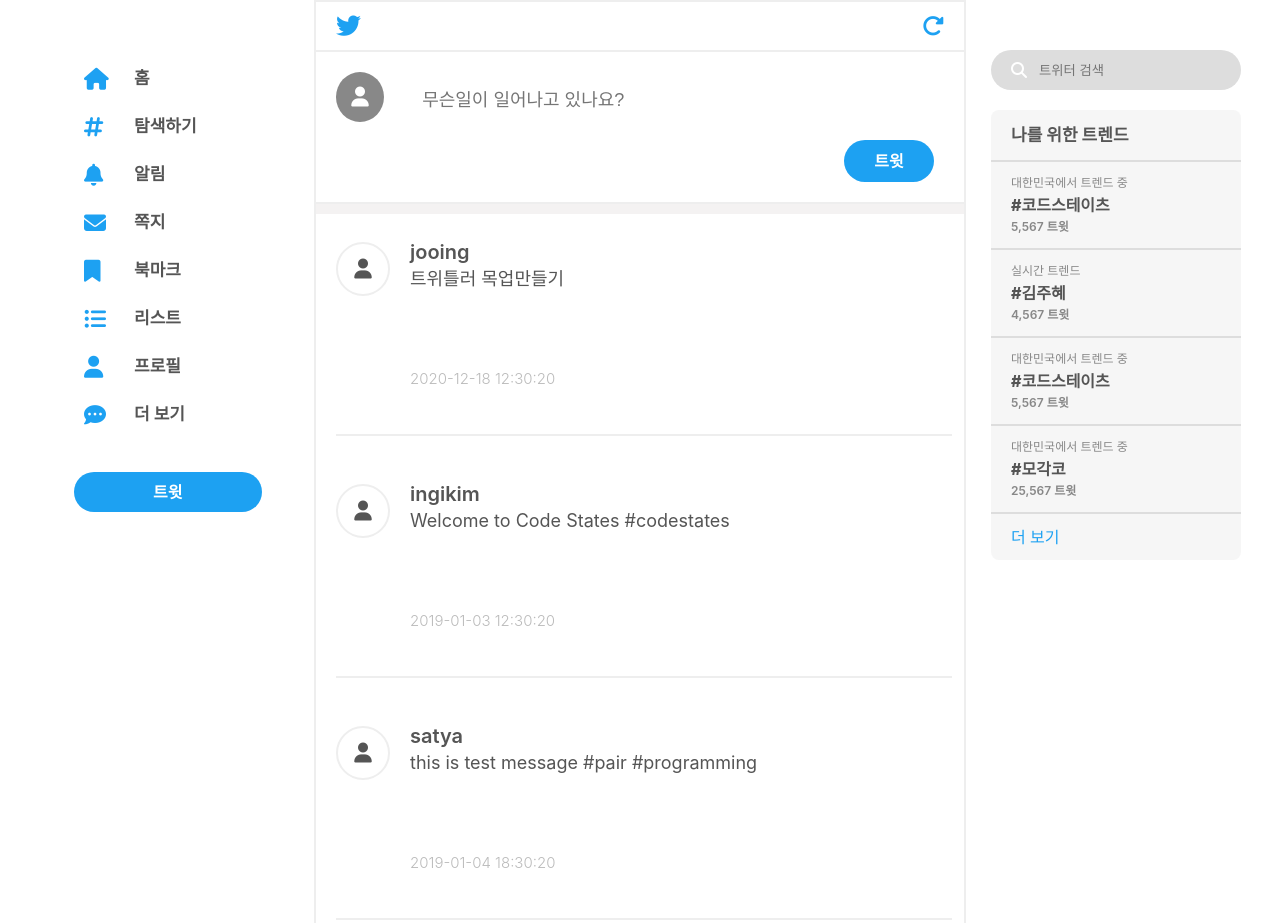
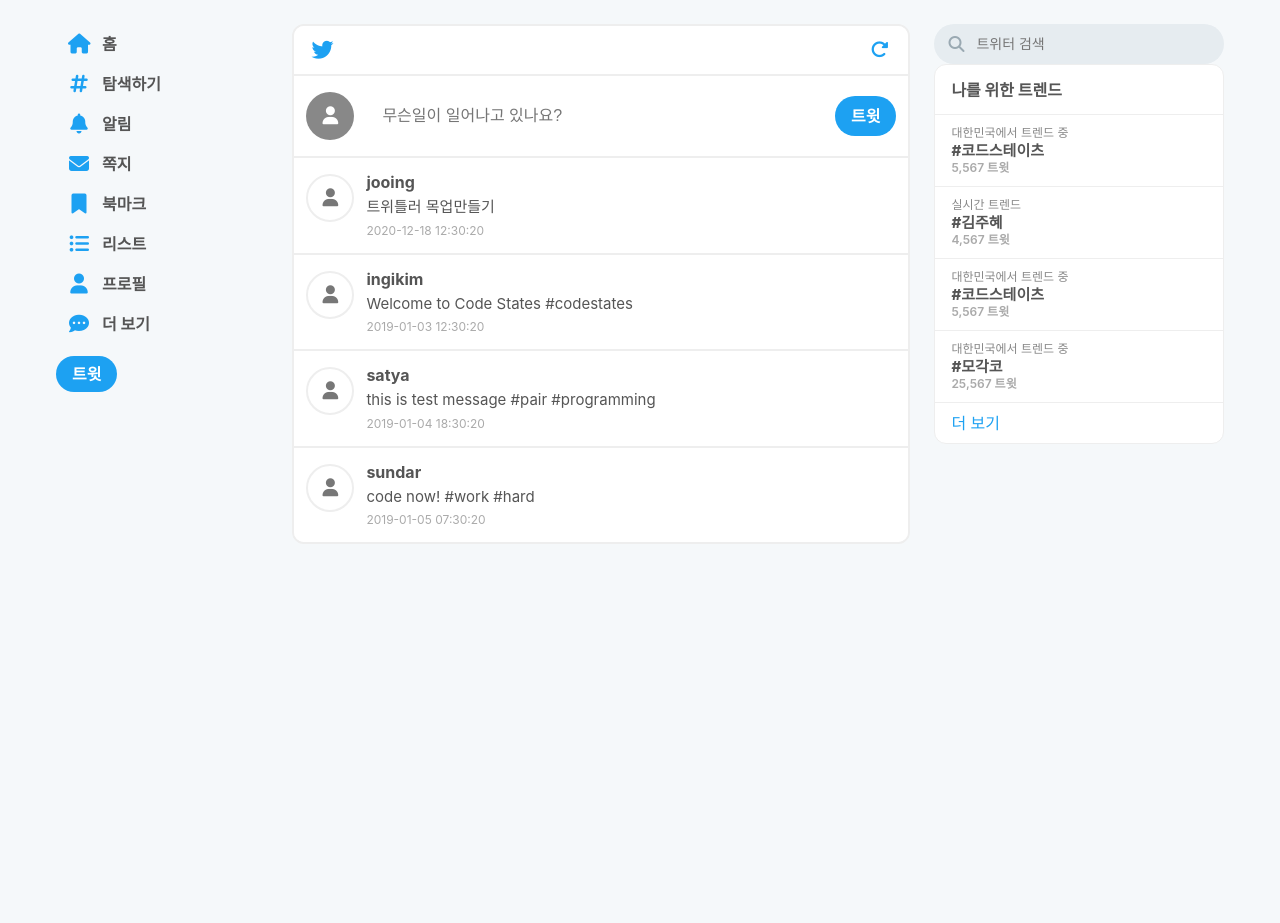
Before and after one commit to dearow319/TWITTER, a plain HTML site: page index.html in a window 1280 px wide. Shown: the top 923 px of the page. After the commit the page ends 800 px from the top, so only its background shows below. Drawn offline with Linux system fonts and the light colour scheme.

Commit message:
Update style.css

```diff
--- a/style.css
+++ b/style.css
@@ -1,371 +1,187 @@
-/* css reset */
+/* ===== Reset & Base ===== */
+* { box-sizing: border-box; }
+
 html, body, div, span, applet, object, iframe,
 h1, h2, h3, h4, h5, h6, p, blockquote, pre,
 a, abbr, acronym, address, big, cite, code,
 del, dfn, em, img, ins, kbd, q, s, samp,
 small, strike, strong, sub, sup, tt, var,
-b, u, i, center,
-dl, dt, dd, ol, ul, li,
-fieldset, form, label, legend,
-table, caption, tbody, tfoot, thead, tr, th, td,
-article, aside, canvas, details, embed,
-figure, figcaption, footer, header, hgroup,
-menu, nav, output, ruby, section, summary,
-time, mark, audio, video, button {
-	margin: 0;
-	padding: 0;
-	border: 0;
-	font-size: 100%;
-	font: inherit;
-	vertical-align: baseline;
+b, u, i, center, dl, dt, dd, ol, ul, li,
+fieldset, form, label, legend, table, caption,
+tbody, tfoot, thead, tr, th, td, article, aside,
+canvas, details, embed, figure, figcaption, footer,
+header, hgroup, menu, nav, output, ruby, section,
+summary, time, mark, audio, video, button {
+  margin: 0; padding: 0; border: 0; font: inherit; vertical-align: baseline;
 }
-/* HTML5 display-role reset for older browsers */
-article, aside, details, figcaption, figure,
-footer, header, hgroup, menu, nav, section {
-	display: block;
-}
-body {
-	line-height: 1;
-}
-ol, ul {
-	list-style: none;
-}
-blockquote, q {
-	quotes: none;
-}
-blockquote:before, blockquote:after,
-q:before, q:after {
-	content: '';
-	content: none;
-}
-table {
-	border-collapse: collapse;
-	border-spacing: 0;
+article, aside, details, figcaption, figure, footer, header, hgroup, menu, nav, section { display: block; }
+body { line-height: 1; }
+ol, ul { list-style: none; }
+table { border-collapse: collapse; border-spacing: 0; }
+
+:root{
+  --brand:#1DA1F2;
+  --text:#555;
+  --muted:#888;
+  --line:#eee;
+  --bg:#f5f8fa;
+  --card:#fff;
 }
 
-/* body style */
+/* ===== Layout ===== */
 body{
-  display: flex;
-  flex-direction: row;
-  align-items: center;
-  width: 90%;
-  margin: 0px auto;
-  font-family: -apple-system, BlinkMacSystemFont, 'Segoe UI', Roboto, Oxygen, Ubuntu, Cantarell, 'Open Sans', 'Helvetica Neue', sans-serif;
-
+  display:flex; gap:24px;
+  align-items:flex-start;
+  justify-content:center;
+  width:100%;
+  max-width:1200px;
+  margin:0 auto;
+  padding:24px 16px;
+  font-family:-apple-system,BlinkMacSystemFont,'Segoe UI',Roboto,Oxygen,Ubuntu,Cantarell,'Open Sans','Helvetica Neue',sans-serif;
+  background:var(--bg);
+  color:var(--text);
 }
 
-/* menubar style */
+/* ===== Left Menu ===== */
 menu{
-  align-self: flex-start;
-  margin-top: 50px;
-  display: flex;
-  flex-direction: column;
+  position:sticky; top:24px;
+  display:flex; flex-direction:column; gap:6px;
+  width:220px;
 }
 
 .menu{
-  display: flex;
-  flex-direction: row;
-  width: 250px;
-  height: 40px;
+  display:flex; align-items:center; gap:12px;
+  padding:10px 12px; border-radius:24px;
+  transition:background .15s ease;
+  cursor:pointer;
+}
+.menu:hover{ background:#eaf5fe; }
+.menu i{ font-size:20px; color:var(--brand); width:22px; text-align:center; }
+.menu-name{ font-size:16px; font-weight:700; color:var(--text); }
+
+#menu-twit{
+  margin-top:12px;
+  padding:10px 16px;
+  border:none; border-radius:24px;
+  background:var(--brand); color:#fff;
+  font-size:16px; font-weight:700; cursor:pointer;
 }
 
-.menu >div{
-  width: 25px;
-  margin: 10px 20px;
-  color: #333;
+/* ===== Main ===== */
+main{
+  flex:1 1 640px;
+  display:flex; flex-direction:column;
+  background:var(--card);
+  border:2px solid var(--line);
+  border-radius:12px; overflow:hidden;
 }
 
-.menu i{
-  font-size: 22px;
-  color:#1DA1F2
+/* Header */
+#header{
+  display:flex; align-items:center; justify-content:space-between;
+  padding:8px 12px; border-bottom:2px solid var(--line);
+  background:#fff;
+}
+#logo{ width:32px; height:32px; display:flex; align-items:center; justify-content:center; }
+.fa-twitter{ color:var(--brand); font-size:22px; }
+#redo{ background:#fff; border:none; cursor:pointer; padding:6px 8px; border-radius:8px; }
+.fa-redo-alt{ color:var(--brand); font-size:18px; }
+
+/* Compose */
+#writing-section{
+  display:flex; gap:16px;
+  width:100%; padding:16px 12px;
+  border-bottom:2px solid var(--line);
+  background:#fff;
+}
+#writing-section > div{ margin:0; }
+#new-userimg{
+  flex:0 0 48px; height:48px;
+  background:var(--muted); border-radius:50%;
+  display:flex; align-items:center; justify-content:center;
+}
+.fa-user{ color:#fff; font-size:18px; }
+#new-comment{ flex:1; display:flex; align-items:center; gap:12px; }
+#uploadComment{
+  flex:1; min-height:42px; padding:10px 12px;
+  border:none; outline:none; font-size:16px; background:transparent;
+}
+#uploadBtn{
+  flex:0 0 auto; height:40px; padding:0 16px;
+  border:none; border-radius:20px; background:var(--brand); color:#fff;
+  font-weight:700; cursor:pointer;
 }
 
-.menu p{
-  font-size: 17px;
-  font-weight: 700;
-  margin : auto 5px ;
-  color: #555;
-  cursor: pointer;
+/* Feed */
+#contents-section{ width:100%; background:#fff; }
+#contents{ width:100%; display:flex; flex-direction:column; }
+.content{
+  display:flex; gap:12px;
+  padding:16px 12px;
+  border-bottom:2px solid var(--line);
+}
+.content:last-child{ border-bottom:none; }
+.content .user-img{
+  flex:0 0 48px; height:48px;
+  border:2px solid var(--line); border-radius:50%;
+  display:flex; align-items:center; justify-content:center;
+}
+.user-img .fa-user{ color:#777; font-size:18px; }
+.user-comment{ flex:1; min-width:0; }
+.user-comment .username{ display:block; font-size:16px; font-weight:700; color:var(--text); }
+.user-comment .comment{ margin-top:6px; font-size:15px; line-height:1.5; color:var(--text); }
+.user-comment .createdAt{ display:block; margin-top:6px; font-size:12px; color:#aaa; }
+
+/* ===== Right Sidebar ===== */
+#sidebar{
+  position:sticky; top:24px;
+  display:flex; flex-direction:column; gap:16px;
+  width:300px;
+}
+#sidebar > section{ width:100%; }
+
+#searchbar{
+  display:flex; align-items:center; gap:10px;
+  width:100%; height:40px; padding:0 14px;
+  background:#e6ecf0; border-radius:20px;
+}
+#searchbar input{
+  flex:1; border:none; outline:none; background:transparent; font-size:14px;
+}
+#searchbar i{ color:#9aa9b2; }
+
+#trendbar{
+  background:#fff; border-radius:12px; overflow:hidden;
+  border:1px solid var(--line);
+}
+#mytrend{
+  display:flex; align-items:center; height:50px; padding:0 16px;
+  border-bottom:1px solid var(--line); font-size:16px; font-weight:700; color:var(--text);
+}
+.trend{ padding:12px 16px; border-bottom:1px solid var(--line); color:var(--muted); }
+.trend:last-child{ border-bottom:none; }
+.trend-subtitle{ font-size:12px; }
+.trend-hashtag{ margin-top:4px; font-size:15px; font-weight:800; color:var(--text); }
+.trend-twitcount{ margin-top:4px; font-size:12px; font-weight:600; color:#aaa; }
+#trend-more{ padding:12px 16px; color:var(--brand); cursor:pointer; }
+
+/* ===== Responsive ===== */
+@media (max-width: 1100px){
+  #sidebar{ display:none; }
 }
 
-.menu p:hover{
-  color: #1DA1F2;
+@media (max-width: 820px){
+  body{ gap:12px; padding:16px 10px; }
+  menu{ width:56px; }
+  .menu-name{ display:none; }
+  .menu{ justify-content:center; }
+  #menu-twit{ width:100%; }
 }
 
-#menu-twit{
-  width:75%;
-  height: 40px;
-  margin:30px 20px 0px 10px;
-  border: none;
-  outline: none;
-  background-color: #1DA1F2;
-  border-radius: 25px;
-  color: #fff;
-  font-size: 16px;
-  font-weight: 700;
-  cursor: pointer;
+@media (max-width: 640px){
+  body{ flex-direction:column; align-items:stretch; max-width:680px; }
+  menu{ position:static; width:100%; flex-direction:row; flex-wrap:wrap; gap:8px; }
+  .menu{ flex:1 1 calc(50% - 8px); justify-content:flex-start; }
+  #menu-twit{ flex:1 1 100%; }
+  main{ order:2; }
 }
-
-/* main style */
-
-main{
-  display: flex;
-  flex-direction: column;
-  align-items: center;
-  width: 70%;
-  border: none;
-  margin: 0px auto;
-  font-family: -apple-system, BlinkMacSystemFont, 'Segoe UI', Roboto, Oxygen, Ubuntu, Cantarell, 'Open Sans', 'Helvetica Neue', sans-serif;
-  border: #eee 2px solid;
-}
-
-/* header */
-header#header{
-  display: flex;
-  justify-content: space-between;
-  width: 100%;
-  height: 48px;
-}
-
-#logo{
-  width: 48px;
-  height: 100%;
-}
-
-.fa-twitter{
-  color: #1DA1F2;
-  font-size: 25px;
-  margin: 4px 20px;
-}
-
-#redo{
-  background-color: #fff;
-  outline: none;
-  cursor: pointer;
-}
-
-.fa-redo-alt{
-  color: #1DA1F2;
-  font-size: 22px;
-  margin: 4px 20px;
-}
-
-/* writing-section */
-section#writing-section{
-  display: flex;
-  flex-direction: row;
-  border-top: #eee 2px solid;
-  border-bottom: #eee 2px solid;
-  width: 100%;
-  height: 150px;
-}
-
-section#writing-section >div{
-  display: flex;
-  flex-direction: column;
-  margin: 20px;
-}
-
-div#new-userimg{
-  width: 60px;
-  height: 50px;
-  background-color: #888;
-  border-radius: 100%;
-}
-
-.fa-user{
-  font-size: 20px;
-  margin: auto;
-  color:white;
-}
-
-div#new-comment{
-  display: flex;
-  align-items: flex-end;
-  width: 100%;
-}
-
-#uploadComment{
-  width: 100%;
-  height: 60%;
-  border: none;
-  outline: none;
-  font-size: 18px;
-}
-
-#uploadBtn{
-  width:90px;
-  height: 50px;
-  margin:10px 10px 0px 10px;
-  border: none;
-  outline: none;
-  background-color: #1DA1F2;
-  border-radius: 25px;
-  color: #fff;
-  font-size: 16px;
-  font-weight: 700;
-  cursor: pointer;
-}
-
-/* contents-section */
-section#contents-section{
-  border-top: #f4f2f2 10px solid;
-  width: 100%;
-  height: 1000px;
-}
-
-ul{
-  width: 95%;
-  display: flex;
-  flex-direction: column;
-  color: #333;
-}
-
-li.content{
-  display: flex;
-  flex-direction: row;
-  width: 100%;
-  height: 200px;
-  border-bottom: #eee 2px solid;
-  margin:  20px;
-}
-
-.content .user-img{
-  display: flex;
-  width: 50px;
-  height: 50px;
-  border: solid 2px #eee;
-  border-radius: 100%;
-}
-
-.user-img .fa-user{
-  font-size: 20px;
-  align-self: center;
-  color:#555;
-}
-
-.content .user-comment{
-  margin-left: 20px;
-}
-
-.user-comment span,div {
-  margin: 8px 0px;
-}
-
-.username{
-  font-size: 20px;
-  font-weight: 600;
-  color: #555;
-}
-
-.comment{
-  width: 100%;
-  height: 50%;
-  font-size: 18px;
-  color: #555;
-}
-
-.createdAt{
-  font-size: 15px;
-  font-weight: 300;
-  color: #bbb;
-}
-
-
-/* sidebar style */
-section#sidebar{
-  align-self: flex-start;
-  margin-top: 50px;
-  display: flex;
-  flex-direction: column;
-}
-
-#sidebar >section{
-  width: 250px;
-  height: 50px;
-}
-
-#searchbar{
-  display: flex;
-  flex-direction: row;
-  width:100%;
-  height: 40px;
-  margin:0px 20px 0px 25px;
-  border: none;
-  outline: none;
-  background-color: #ddd;
-  border-radius: 25px;
-  font-size: 16px;
-  font-weight: 700;
-}
-
-#searchbar >input{
-  width: 60%;
-  margin-left: 10px;
-  border:none;
-  outline: none;
-  background-color: #ddd;
-}
-
-#searchbar i{
-  margin-left: 20px;
-  margin-top: 4px;
-  color:white;
-}
-
-#trendbar{
-  width: 100%;
-  height: 450px;
-  margin-top:20px;
-  margin-left:25px;
-  background-color: rgba(238, 238, 238, 0.514);
-  border-radius: 8px;
-}
-
-#mytrend{
-  display: flex;
-  align-items: center;
-  font-size: 17px;
-  font-weight: 700;
-  height: 50px;
-  border-bottom: 2px solid #ddd;
-}
-
-#mytrend p{
-  margin-left: 20px;
-  color:#555;
-}
-
-.trend{
-  color: #888;
-  margin: 15px 0px;
-  border-bottom: 2px solid #ddd;
-}
-
-.trend-subtitle{
-  margin: 8px 20px;
-  font-size: 12px;
-  font-weight: 500;
-
-}
-
-.trend-hashtag{
-  margin: 8px 20px;
-  font-size: 16px;
-  font-weight: 800;
-  color: #555;
-}
-
-.trend-twitcount{
-  margin: 8px 20px;
-  font-size: 12px;
-  font-weight: 600;
-  margin-bottom: 15px;
-}
-
-#trend-more{
-  margin: 8px 20px;
-  font-weight: 500;
-  color: #1DA1F2;
-  cursor: pointer;
-}
```
